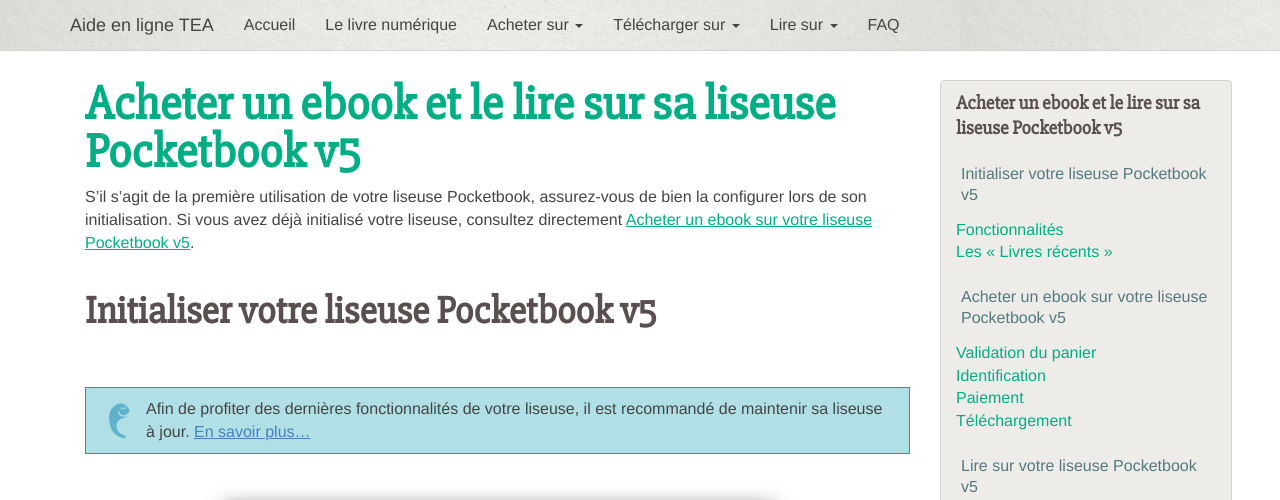
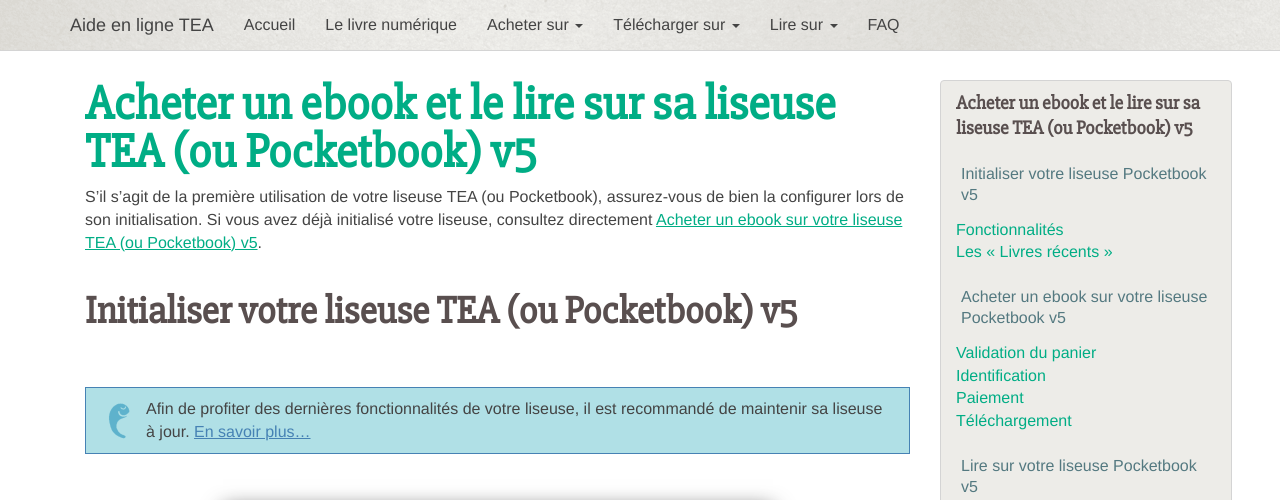
Before and after one commit to TEA-ebook/help-center, a Jekyll site: the page built from _pages/liseuse-pbv5.md, in a window 1280 px wide and 900 px high, cut to the strip 0-500 px from the top of the window. Built offline with Jekyll 4.4.1, drawn with Linux system fonts in a browser that asks for light colours; nearby versions of some CDN libraries; Markdown is read by kramdown in place of the engine named in the settings; some of the changed text lies outside the part shown.

Commit message:
Update liseuse-pbv5.md

```diff
--- a/_pages/liseuse-pbv5.md
+++ b/_pages/liseuse-pbv5.md
@@ -1,19 +1,19 @@
 ---
 permalink: "/liseuse-pbv5/"
 layout: page
-title: Acheter un ebook et le lire sur sa liseuse Pocketbook v5
+title: Acheter un ebook et le lire sur sa liseuse TEA (ou Pocketbook) v5
 ---
 
-S'il s'agit de la première utilisation de votre liseuse Pocketbook, assurez-vous de bien la configurer lors de son initialisation. Si vous avez déjà initialisé votre liseuse, consultez directement [Acheter un ebook sur votre liseuse Pocketbook v5](/#acheter-liseuse).
+S'il s'agit de la première utilisation de votre liseuse TEA (ou Pocketbook), assurez-vous de bien la configurer lors de son initialisation. Si vous avez déjà initialisé votre liseuse, consultez directement [Acheter un ebook sur votre liseuse TEA (ou Pocketbook)  v5](/#acheter-liseuse).
 
 {% include anchor.html id="initialiser-pbv5" label="Initialiser votre liseuse Pocketbook v5" %}
-##Initialiser votre liseuse Pocketbook v5
+##Initialiser votre liseuse TEA (ou Pocketbook) v5
 {% include initialiser-pbv5.md %}
 
 {% include anchor.html id="acheter-liseuse" label="Acheter un ebook sur votre liseuse Pocketbook v5" %}
-##Acheter un ebook sur votre liseuse Pocketbook v5
+##Acheter un ebook sur votre liseuse TEA (ou Pocketbook) v5
 {% include acheter-liseuse.md %}
 
 {% include anchor.html id="lire-pbv5" label="Lire sur votre liseuse Pocketbook v5" %}
-##Lire sur votre liseuse Pocketbook v5
+##Lire sur votre liseuse TEA (ou Pocketbook) v5
 {% include lire-pbv5.md %}
```
